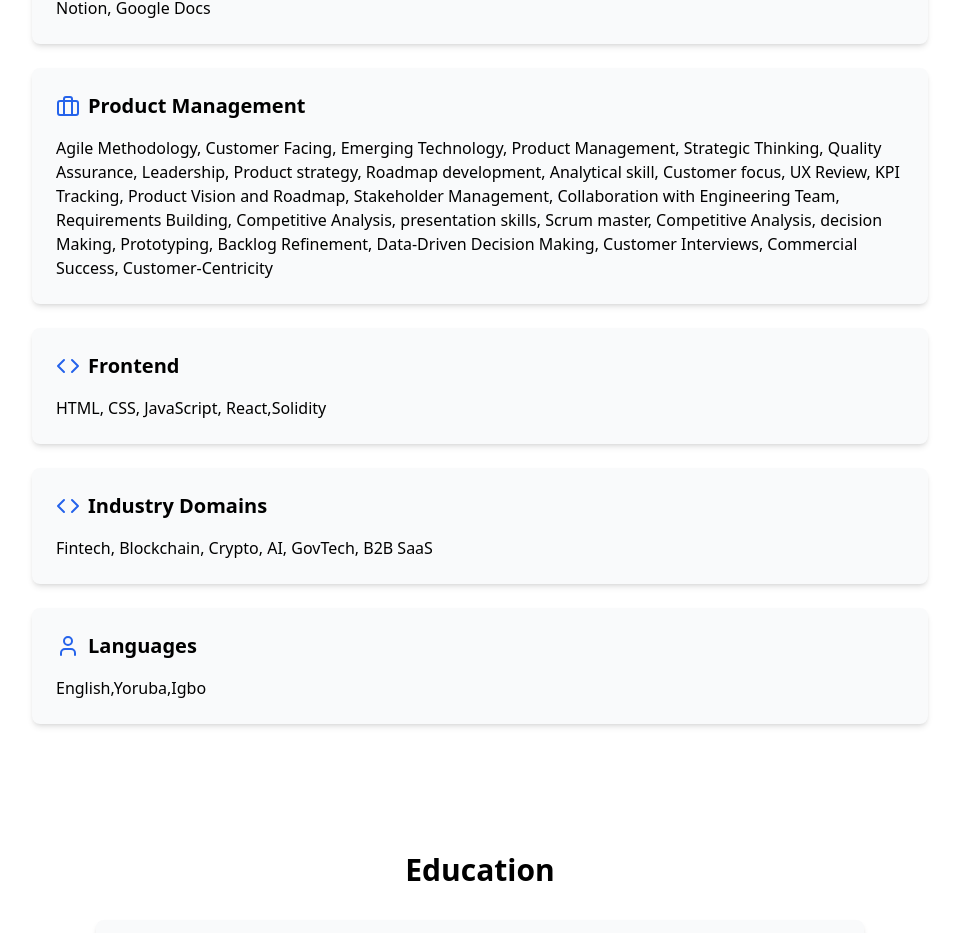
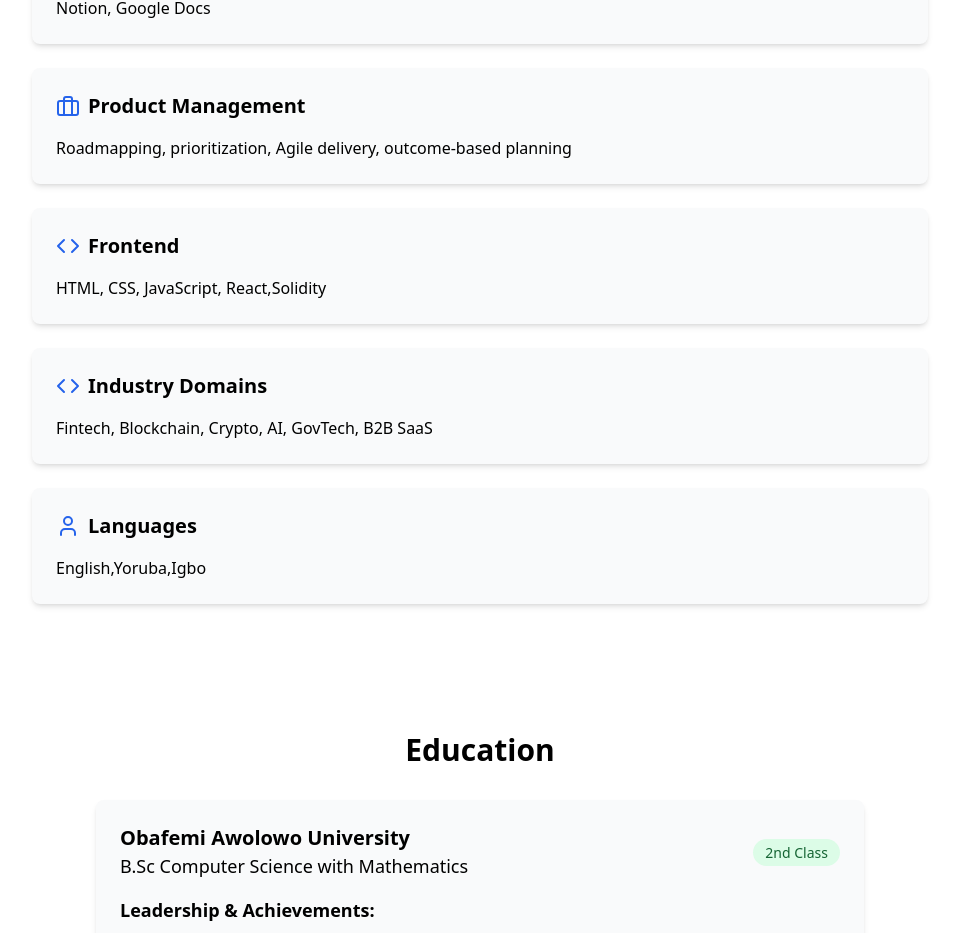
Before and after one commit to oluwaeinstein007/steve-portfolio, a React (Vite) app: page / in a window 1280 px wide. Shown: the part 5440-6373 px from the top of the page, without its empty margins (160-1119 px from the left). Built offline with nearby package versions, Linux system fonts and the light colour scheme.

Commit message:
added the product management description

```diff
--- a/src/App.tsx
+++ b/src/App.tsx
@@ -505,7 +505,7 @@ function App() {
                 <span className="text-blue-600 mr-2"><Briefcase size={24} /></span>
                 Product Management
               </h3>
-              <p>Agile Methodology, Customer Facing, Emerging Technology, Product Management, Strategic Thinking, Quality Assurance, Leadership, Product strategy, Roadmap development, Analytical skill, Customer focus, UX Review, KPI Tracking, Product Vision and Roadmap, Stakeholder Management, Collaboration with Engineering Team, Requirements Building, Competitive Analysis, presentation skills, Scrum master, Competitive Analysis, decision Making, Prototyping, Backlog Refinement, Data-Driven Decision Making, Customer Interviews, Commercial Success, Customer-Centricity</p>
+              <p>Roadmapping, prioritization, Agile delivery, outcome-based planning</p>
             </div>
 
             <div className="bg-gray-50 rounded-lg shadow-md p-6 mb-6">
```
